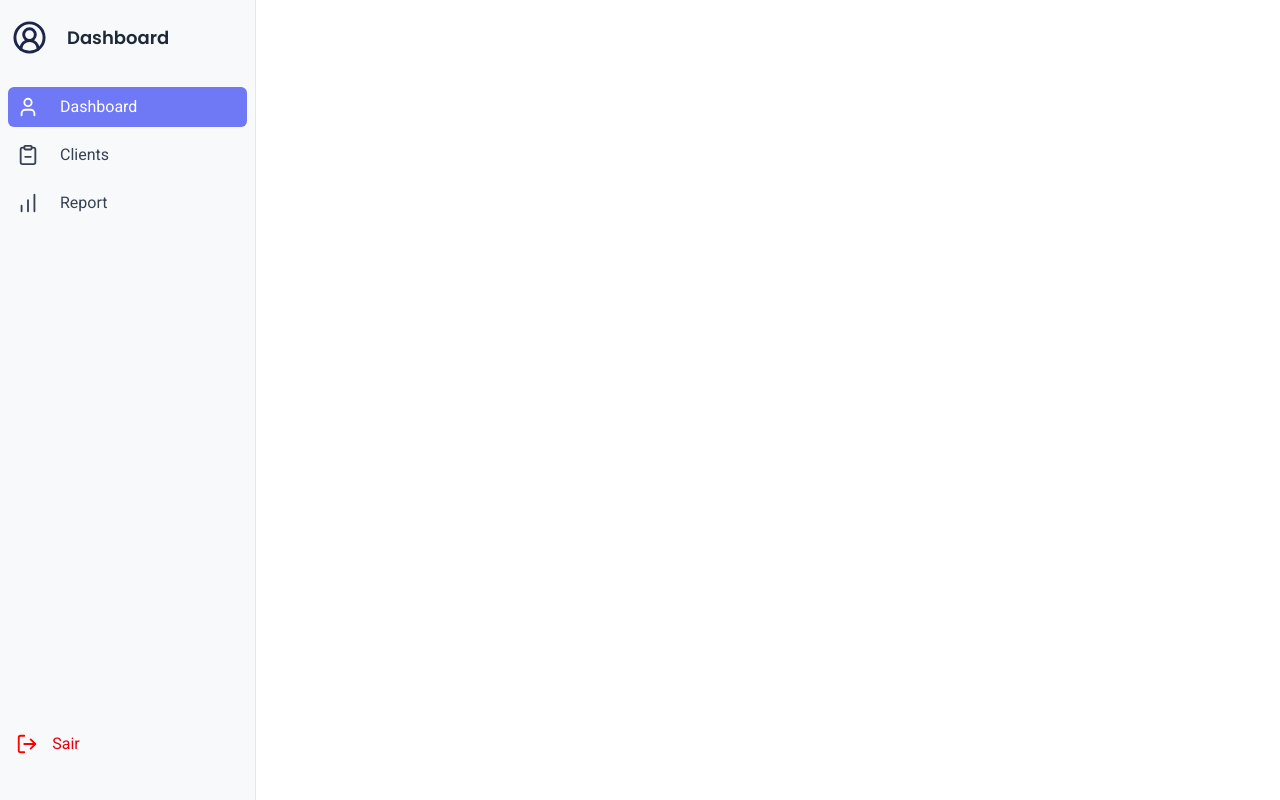
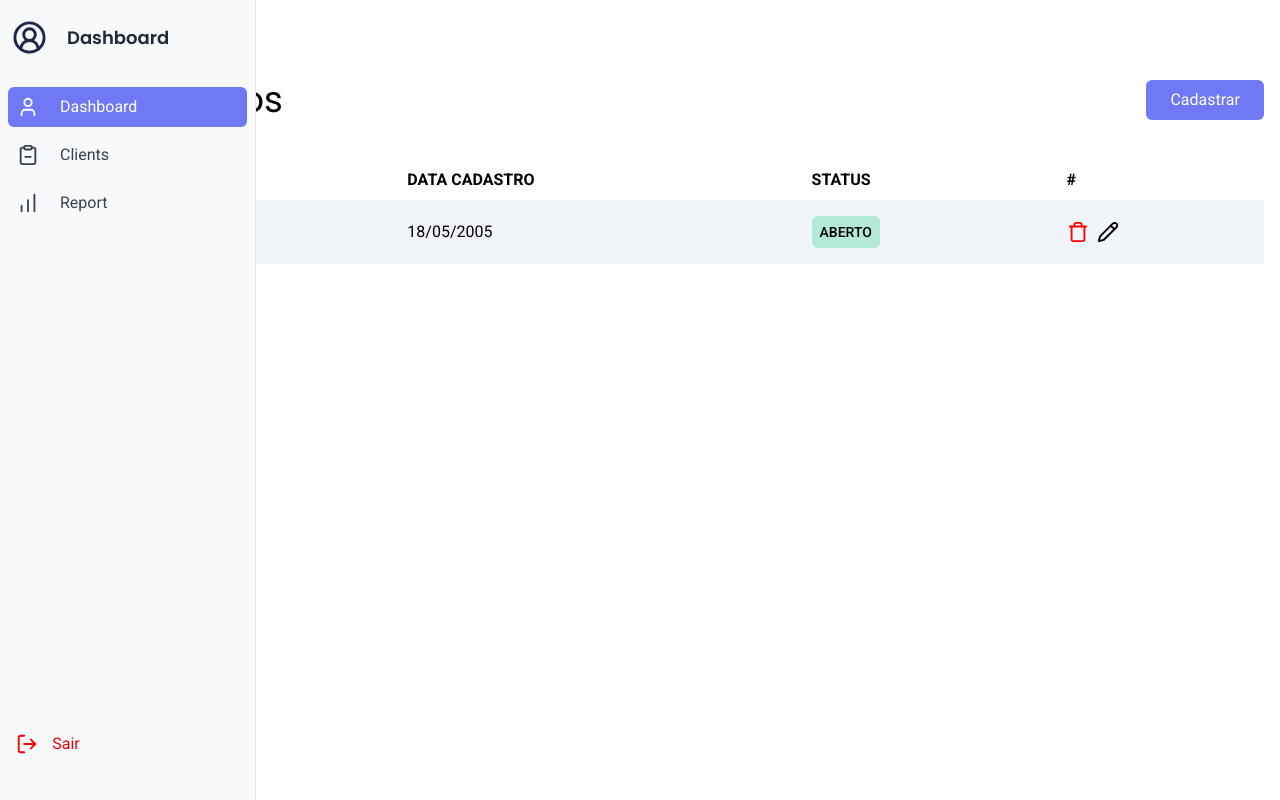
Before and after one commit to duarteeigor/call_flow, a Next.js app: page /dashboard in a window 1280 px wide. Built offline with nearby package versions, Linux system fonts and the light colour scheme; no server answers; sample sign-in values are in the browser's storage.

Commit message:
feat: creating dashboard page

```diff
--- a/src/app/dashboard/page.tsx
+++ b/src/app/dashboard/page.tsx
@@ -1,15 +1,52 @@
-import {auth} from "@/auth"
+import { auth } from "@/auth"
 import { redirect } from "next/navigation"
 
-export default async function Dashboard(){
+import { Trash, Pencil, Pen } from "lucide-react"
+
+export default async function Dashboard() {
     const session = await auth()
-    if(!session){
+
+    if (!session) {
         redirect("/")
     }
 
-    return(
-        <div>
+    return (
+        <div className="max-w-7xl w-full  mx-auto px-5 md:pl-20 md:pr-4  2xl:pl-0 2xl:pr-0">
+            <div className="w-full flex justify-between items-center mb-10">
+                <h2 className=" text-2xl md:text-4xl font-medium">Chamados</h2>
+                <button
+                    className="p-2 px-2 md:px-6 bg-[#6F78F5] text-white rounded-md
+                        hover:scale-105 cursor-pointer transition-transform duration-200">
+                    Cadastrar
+                </button>
+            </div>
 
+            <table className="w-full">
+                <thead className="">
+                    <tr className="">
+                        <th className="px-4 py-2 text-left font-semibold">CLIENTE</th>
+                        <th className="px-4 py-2 text-left font-semibold hidden sm:table-cell">DATA CADASTRO</th>
+                        <th className="px-4 py-2 text-left font-semibold">STATUS</th>
+                        <th className="px-4 py-2 text-left font-semibold">#</th>
+                    </tr>
+                </thead>
+
+                <tbody>
+                    <tr
+                        className="border-b-2 border-b-slate-200 h-16  last:border-b-0 bg-slate-100
+                            hover:bg-slate-200 transition-colors duration-300 cursor-pointer">
+                        <td className="px-4 py-2 text-left">Joao Gomes</td>
+                        <td className="px-4 py-2 text-left hidden sm:table-cell">18/05/2005</td>
+                        <td className="px-4 py-2 text-left"><span className="p-2 bg-[#B4E8D7] text-sm font-medium rounded-md">ABERTO</span></td>
+                        <td className="px-4 py-2 text-left">
+                            <div className="flex gap-2">
+                                <Trash size={22} color="red" />
+                                <Pencil size={22} />
+                            </div>
+                        </td>
+                    </tr>
+                </tbody>
+            </table>
         </div>
     )
 }
```
